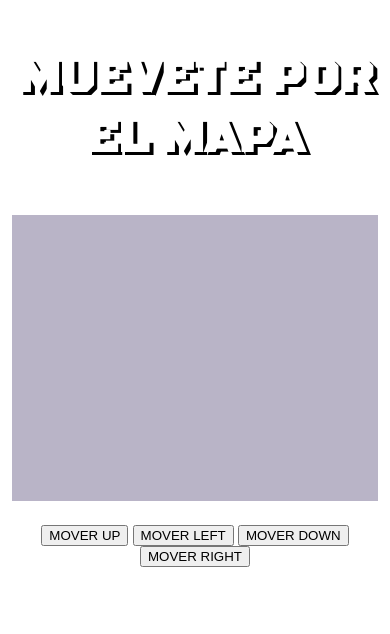
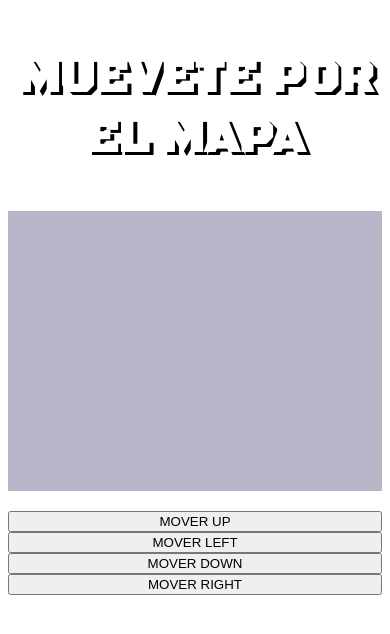
Before and after one commit to andrests32/JuegoWeb-P-P-T, a website: page mokepon.html in a window 390 px wide. Both pictures are taken after a click on the button "Seleccionar". Drawn offline with Linux system fonts and the light colour scheme.

Commit message:
en esta version agregamos lo unico que cambiamos es el texto de enfretamiento, en css estilizamos los botonoes de mejor manera dentro del mismo div, en js agregamos la logica para que los avatares aparezcan en orden aleatorio dentro del mapa ademamos agregamos nodejs para la parte del backende

```diff
--- a/mokepon.html
+++ b/mokepon.html
@@ -6,8 +6,7 @@
     <meta name="viewport" content="width=device-width, initial-scale=1.0">
     <title>Mokepon</title>
     <link rel="stylesheet" href="./style.css">
-
-
+    <meta name="viewport" content="width=device-width, initial-scale=1.0">
 </head>
 
 <body>
@@ -53,7 +52,7 @@
         <img src="./img/VS.png" alt="" class="logo-vs">
 
         <div class="contenedor-de-vs1">
-            <p>Tu enemigo elijio a - <span id="mascota-elejida-enemigo"></span> - tiene <span id="vidas-enemigo"> 3
+            <p>Te enfrentaras a - <span id="mascota-elejida-enemigo"></span> - tiene <span id="vidas-enemigo"> 3
                 </span>
                 vidas</p>
         </div>
--- a/mokepon.js
+++ b/mokepon.js
@@ -49,16 +49,26 @@ let lienzo = mapa.getContext("2d");
 let interval;
 let mapaBackground = new Image();
 mapaBackground.src = "./img/mokemap.png";
+let findheight;
+let weidthMapa = window.innerWidth - 20;
+findheight = (weidthMapa * 600) / 800;
+mapa.width = weidthMapa;
+mapa.height = findheight;
+let anchoMaxMap = 350;
+
+if (weidthMapa > anchoMaxMap) {
+  weidthMapa = anchoMaxMap - 20;
+}
 
 class Nuevomokepon {
-  constructor(nombre, foto, vida, fotoAvatar, x = 10, y = 20) {
+  constructor(nombre, foto, vida, fotoAvatar) {
     this.nombre = nombre;
     this.foto = foto;
     this.vida = vida;
-    this.x = x;
-    this.y = y;
-    this.alto = 45;
-    this.ancho = 45;
+    this.alto = 80;
+    this.ancho = 80;
+    this.x = alet(0, mapa.width - this.ancho);
+    this.y = alet(0, mapa.height - this.alto);
     this.mapFoto = new Image();
     this.mapFoto.src = fotoAvatar;
     this.veloy = 0;
@@ -105,41 +115,31 @@ let rockyEnemigo = new Nuevomokepon(
   "ROCKY",
   "./img/nino-PhotoRoom.png-PhotoRoom.png",
   3,
-  "./img/nino-PhotoRoom.png-PhotoRoom.png",
-  120,
-  85
+  "./img/nino-PhotoRoom.png-PhotoRoom.png"
 );
 let lorenEnemigo = new Nuevomokepon(
   "LOREN",
   "./img/nina-PhotoRoom.png-PhotoRoom.png",
   3,
-  "./img/nina-PhotoRoom.png-PhotoRoom.png",
-  265,
-  189
+  "./img/nina-PhotoRoom.png-PhotoRoom.png"
 );
 let marvinEnemigo = new Nuevomokepon(
   "MARVIN",
   "./img/alien-PhotoRoom.png-PhotoRoom.png",
   3,
-  "./img/alien-PhotoRoom.png-PhotoRoom.png",
-  25,
-  100
+  "./img/alien-PhotoRoom.png-PhotoRoom.png"
 );
 let roscoEnemigo = new Nuevomokepon(
   "ROSCO",
   "./img/rosco-PhotoRoom.png-PhotoRoom.png",
   3,
-  "./img/rosco-PhotoRoom.png-PhotoRoom.png",
-  200,
-  90
+  "./img/rosco-PhotoRoom.png-PhotoRoom.png"
 );
 let bobEnemigo = new Nuevomokepon(
   "BOB",
   "./img/Bob-PhotoRoom.png-PhotoRoom.png",
   3,
-  "./img/Bob-PhotoRoom.png-PhotoRoom.png",
-  123,
-  145
+  "./img/Bob-PhotoRoom.png-PhotoRoom.png"
 );
 
 nuevoPersonaje.push(rocky, loren, marvin, rosco, bob);
@@ -195,7 +195,6 @@ function seleccionarMascotaJugador() {
   }
   iniciarMapa();
   extraerNombres(mascotaJugador);
-  seleccMascotaEnemiga();
 }
 
 function extraerNombres(mascotaJugador) {
@@ -206,7 +205,7 @@ function extraerNombres(mascotaJugador) {
   }
 }
 
-function seleccMascotaEnemiga() {
+function seleccMascotaEnemiga(enemigo) {
   // let aleatMascotaEnemiga = alet(1, 4);
   // let aleatMascotaEnemiga2 = alet(0, nuevoPersonaje.length - 1);
   // if (aleatMascotaEnemiga == 1) {
@@ -219,10 +218,7 @@ function seleccMascotaEnemiga() {
   //   spanMascotaElejidaEnemigo.innerHTML =
   //     nuevoPersonaje[aleatMascotaEnemiga2].nombre;
   // }
-
-  if (revisarColision() = revisarColision()) {
-    revisarColision.nombre
-  }
+  spanMascotaElejidaEnemigo.innerHTML = enemigo.nombre;
 }
 
 function ataqueBotonFuego() {
@@ -386,8 +382,8 @@ function presskey(event) {
 }
 
 function iniciarMapa() {
-  mapa.width = 320;
-  mapa.height = 250;
+  // mapa.width = 320;
+  // mapa.height = 250;
   objetoAvatarJugador = obtenerObjetoAvatar(spanMascotaElejidaJugador);
   interval = setInterval(paintCanvas, 50);
 
@@ -424,10 +420,9 @@ function revisarColision(enemigo) {
   }
 
   stopmove();
-  alert("Te enfrentaras a " + enemigo.nombre);
-
   ocultarSeccionAtaque.style.display = "flex";
   sectionMapa.style.display = "none";
+  seleccMascotaEnemiga(enemigo);
 }
 
 window.addEventListener("load", iniciarJuego);
--- a/style.css
+++ b/style.css
@@ -205,11 +205,17 @@ input:checked+label {
 }
 
 #mapa {
-    border: solid 4px white;
+    /* border: solid 4px white; */
     background-color: #B9B4C7;
     margin-bottom: 20px;
 }
 
+.botonDireccion {
+    display: flex;
+    flex-direction: column;
+    text-align: center;
+
+}
 
 
 @media (max-width: 360px) {
```
Also changed, not shown: package.json (added, +11 -0 lines). Lines whose indentation alone changed are shown as unchanged.
